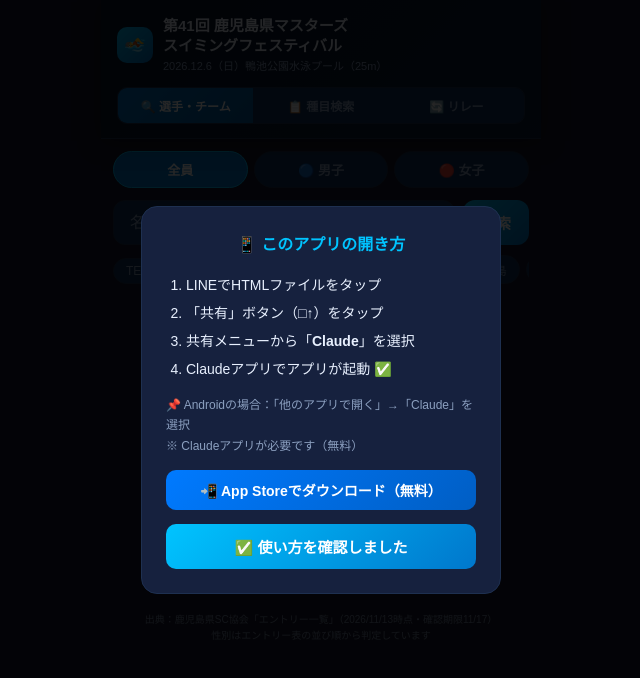
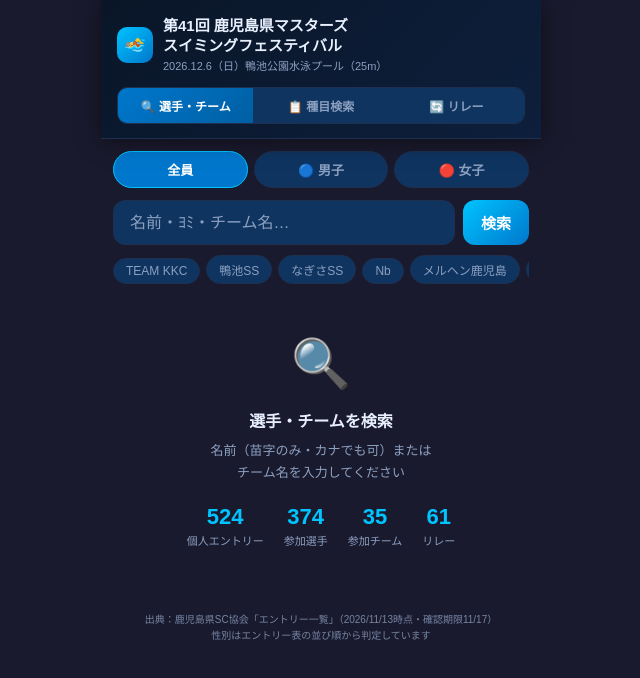
Before and after one commit to gyojin600m1/kagoshima-masters-41-entry, a plain HTML site: page index.html in a window 1280 px wide. Shown: the whole page, without its empty margins (319-959 px from the left). Drawn offline with Linux system fonts and the light colour scheme.

Commit message:
GitHub で公開する版にする（LINE から Claude アプリで開く案内を外す）
Co-Authored-By: Claude Opus 5.5 <noreply@anthropic.com>
Claude-Session: https://claude.ai/code/session_01E4X75pd8ZcF7wNxFd5Eqnx

```diff
--- a/index.html
+++ b/index.html
@@ -93,21 +93,6 @@ body{font-family:'Hiragino Kaku Gothic ProN','Hiragino Sans','Noto Sans JP','Mei
 </style>
 </head>
 <body>
-<div id="overlay">
-  <div id="overlay-box">
-    <h2>📱 このアプリの開き方</h2>
-    <ol>
-      <li>LINEでHTMLファイルをタップ</li>
-      <li>「共有」ボタン（□↑）をタップ</li>
-      <li>共有メニューから「<strong>Claude</strong>」を選択</li>
-      <li>Claudeアプリでアプリが起動 ✅</li>
-    </ol>
-    <div class="note">📌 Androidの場合：「他のアプリで開く」→「Claude」を選択<br>※ Claudeアプリが必要です（無料）</div>
-    <a class="store-btn" href="https://apps.apple.com/jp/app/claude-by-anthropic/id6473753684" target="_blank">📲 App Storeでダウンロード（無料）</a>
-    <button class="close-btn" onclick="closeOverlay()">✅ 使い方を確認しました</button>
-  </div>
-</div>
-
 <div class="header">
   <div class="header-top">
     <div class="header-icon">🏊</div>
@@ -338,8 +323,6 @@ function quickSearch(team,chipEl){
 }
 document.getElementById('searchInput').addEventListener('keydown',e=>{if(e.key==='Enter')doSearch();});
 document.getElementById('searchInput').addEventListener('input',()=>{document.querySelectorAll('.chip').forEach(c=>c.classList.remove('active'));});
-function closeOverlay(){try{localStorage.setItem('guide_shown','1');}catch(e){}document.getElementById('overlay').style.display='none';}
-try{if(localStorage.getItem('guide_shown'))document.getElementById('overlay').style.display='none';}catch(e){}
 </script>
 </body>
 </html>
```
